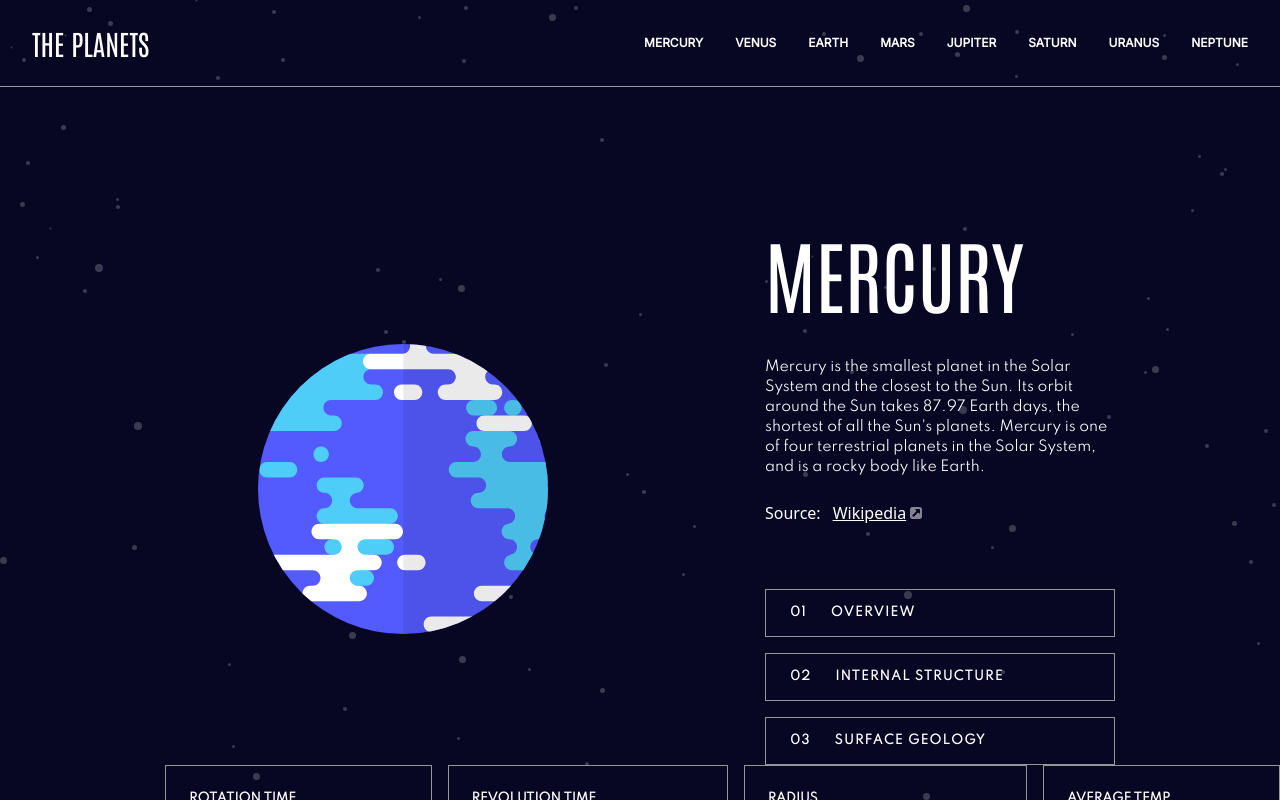
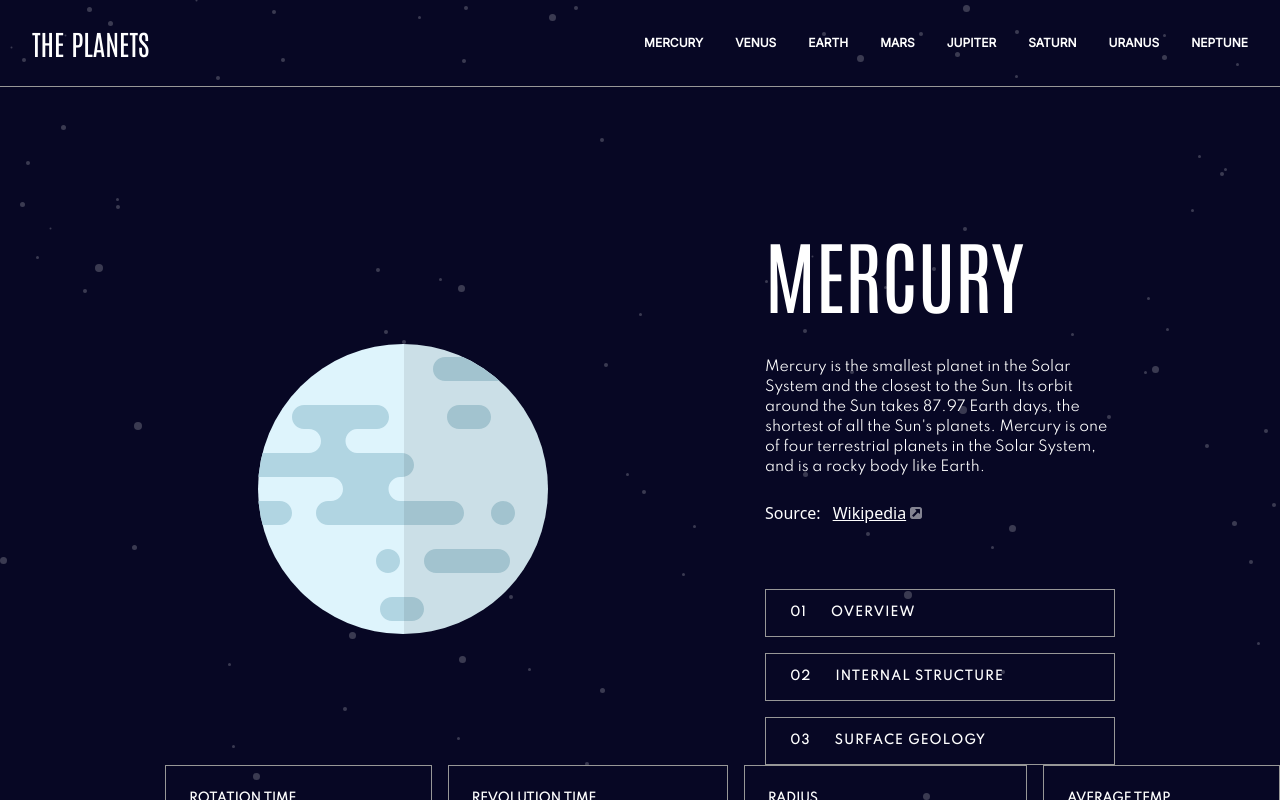
Before and after one commit to Koxone/Planet-Fact-React-Tailwind, a React (Vite) app: page / in a window 1280 px wide. Built offline with nearby package versions, Linux system fonts and the light colour scheme.

Commit message:
initial commit of PlanetImageContainer component

```diff
--- a/src/components/containers/PlanetImageContainer.jsx
+++ b/src/components/containers/PlanetImageContainer.jsx
@@ -5,7 +5,7 @@
     <div className="flex items-center justify-center">
       <img
         className="h-[290px] w-[290px]"
-        src="/src/assets/images/planet-earth.svg"
+        src="/src/assets/images/planet-mercury.svg"
         alt="Planet Image"
         style={{
           animation: "spin-slow var(--spin-duration) linear infinite",
```
